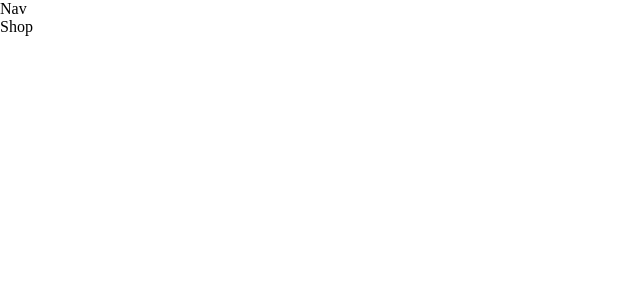
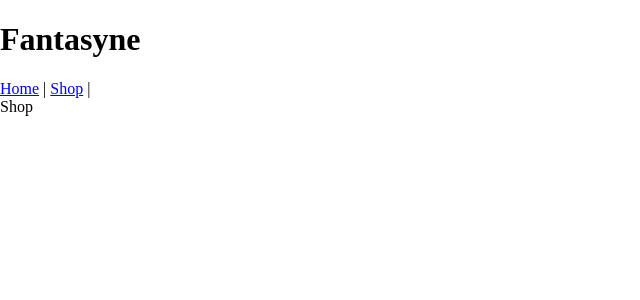
Before and after one commit to Traorasp/shopping-cart, a React (Create React App) app: page /shop in a window 1280 px wide. Shown: the top 300 px of the page, without its empty margins (0-640 px from the left). Built offline with nearby package versions, Linux system fonts and the light colour scheme.

Commit message:
Added and tested navigation link to shop and home

```diff
--- a/src/components/Nav.js
+++ b/src/components/Nav.js
@@ -1,8 +1,13 @@
 import React from 'react';
+import { Link } from "react-router-dom";
 
 function Nav() {
   return (
-    <div>Nav</div>
+    <div id="Navigation">
+      <h1>Fantasyne</h1>
+      <Link to="/">Home</Link> |{" "}
+      <Link to="/shop">Shop</Link> |{" "}
+    </div>
   );
 }
 
```
Also changed, not shown: 1 other file (tests, documents, lock files or other folders).
